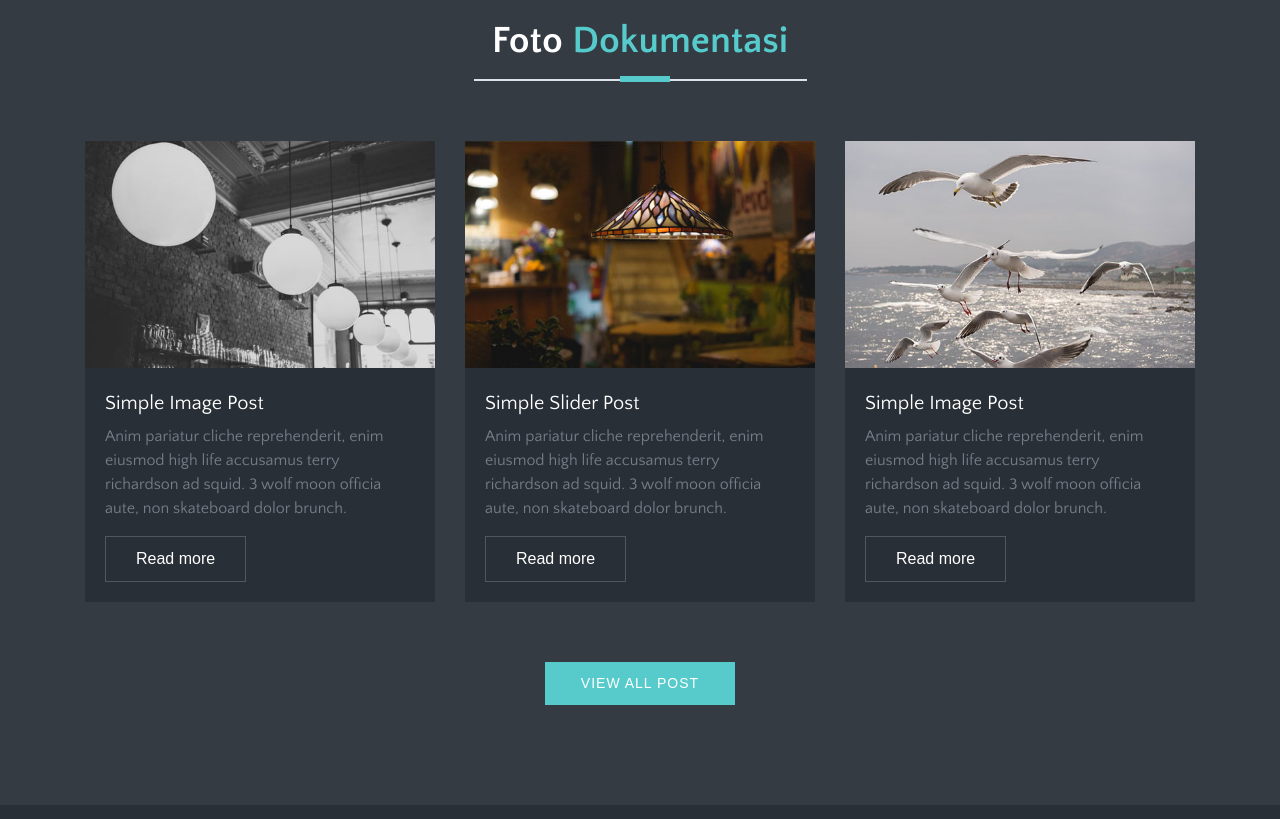
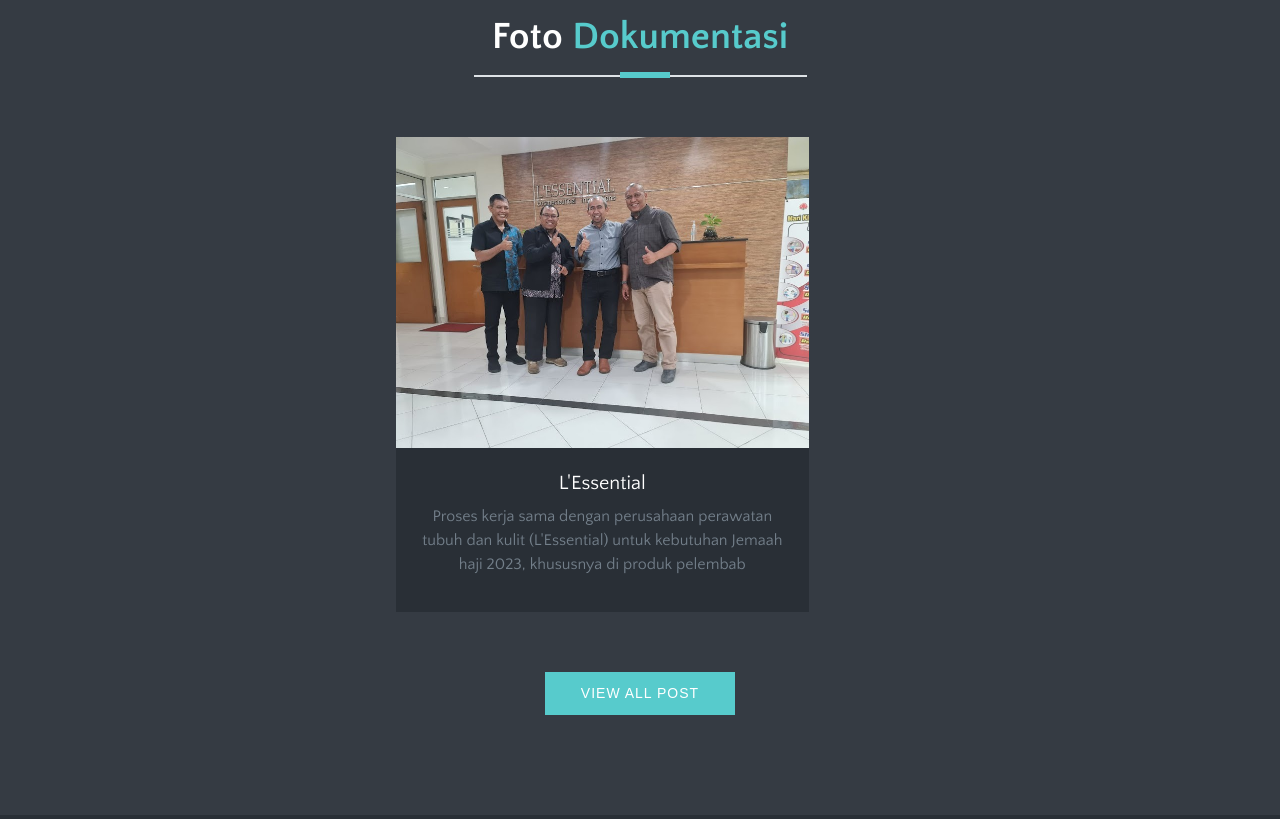
Before and after one commit to PT-Baron-Multi-Niaga/Company_Profile, a plain HTML site: page index.html in a window 1280 px wide. Shown: the part 5120-5939 px from the top of the page. Drawn offline with Linux system fonts and the light colour scheme; some packages are replaced by stand-ins of ours; files whose address does not match are found by name; a web font is replaced by a local one.

Commit message:
commit 24

```diff
--- a/css/style.css
+++ b/css/style.css
@@ -1286,6 +1286,7 @@
 
 .note .media-wrapper {
   border-bottom: 1px solid #4e595f;
+
 }
 
 .note .excerpt h3 {
--- a/index.html
+++ b/index.html
@@ -51,11 +51,7 @@
     position:absolute;
 }
 
-.img-foto{
-	width: 100%;
-     max-width: 450px;
-     height: auto;
-}
+
 </style>
 
 
@@ -429,11 +425,11 @@
 
 
 			<!-- team member -->
-			<div class="col-lg-4 col-md-6 wow fadeIn" data-wow-duration="500ms" data-wow-delay="400ms">
+			<div class="col-lg-4 col-md-6 wow fadeIn" data-wow-duration="300ms" data-wow-delay="400ms">
 				<div class="team-member" >
-					<div class="member-photo" >
+					<div class="member-photo">
 						<!-- member photo -->
-						<img class="img-foto" src="foto-bn.jpg" alt="Bambang Nugroho">
+						<img class="img-fluid" src="foto-bn.jpg" alt="Bambang Nugroho">
 						<!-- /member photo -->
 
 						<!-- member social profile -->
@@ -466,11 +462,11 @@
 			<!-- end team member -->
 
 			<!-- team member -->
-			<div class="col-lg-4 col-md-6 wow fadeIn" data-wow-duration="500ms" data-wow-delay="400ms">
+			<div class="col-lg-4 col-md-6 wow fadeIn" data-wow-duration="400ms" data-wow-delay="500ms">
 				<div class="team-member">
 					<div class="member-photo">
 						<!-- member photo -->
-						<img class="img-foto" src="foto-ir.jpg" alt="Irlansyah">
+						<img class="img-fluid" src="foto-ir.jpg" alt="Irlansyah">
 						<!-- /member photo -->
 
 						<!-- member social profile -->
@@ -505,7 +501,7 @@
 				<div class="team-member">
 					<div class="member-photo">
 						<!-- member photo -->
-						<img class="img-foto" src="foto-fm.jpg" alt="Fahmi Alamsyah N">
+						<img class="img-fluid" src="foto-fm.jpg" alt="Fahmi Alamsyah N">
 						<!-- /member photo -->
 
 						<!-- member social profile -->
@@ -521,7 +517,7 @@
 					</div>
 
 					<!-- member name & designation -->
-					<div class="member-meta">
+					<div class="member-meta" style="padding-bottom: 10px;">
 						<h4 class="h5">Fahmi Alamsyah Nugroho</h4>
 						<span>IT & Web Development</span>
 						<ul style="margin-left: 6px;">
@@ -556,65 +552,21 @@
 				</div>
 				<!-- /section title -->
 			</div>
-
+			<center>
 			<!-- single blog post -->
-			<article class="col-lg-4 col-md-6 wow fadeInUp" data-wow-duration="500ms">
+			<article class="col-lg-5 wow fadeInUp" data-wow-duration="500ms" data-wow-delay="400ms">
 				<div class="post-block">
 					<div class="media-wrapper">
-						<img src="images/blog/blog-post-1.jpg" alt="amazing caves coverimage" class="img-fluid">
+						<img src="dokumentasi1.jpeg" alt="amazing caves coverimage" class="img-fluid">
 					</div>
 					<div class="content">
-						<h3><a href="blog.html">Simple Image Post</a></h3>
-						<p>Anim pariatur cliche reprehenderit, enim eiusmod high life accusamus terry richardson ad squid. 3 wolf
-							moon officia aute, non skateboard dolor brunch.</p>
-						<a class="btn btn-transparent" href="blog-single.html">Read more</a>
-					</div>
-				</div>
-			</article>
-			<!-- /single blog post -->
-
-			<!-- single blog post -->
-			<article class="col-lg-4 col-md-6 wow fadeInUp" data-wow-duration="500ms" data-wow-delay="200ms">
-				<div class="post-block">
-					<div id="gallery-post" class="media-wrapper">
-						<div class="item">
-							<img src="images/blog/blog-post-1.jpg" alt="blog post" class="img-fluid">
-						</div>
-						<div class="item">
-							<img src="images/blog/blog-post-3.jpg" alt="blog post" class="img-fluid">
-						</div>
-						<div class="item">
-							<img src="images/blog/blog-post-2.jpg" alt="blog post | Meghna" class="img-fluid">
-						</div>
-					</div>
-
-					<div class="content">
-						<h3><a href="blog.html">Simple Slider Post</a></h3>
-						<p>Anim pariatur cliche reprehenderit, enim eiusmod high life accusamus terry richardson ad squid. 3 wolf
-							moon officia aute, non skateboard dolor brunch.</p>
-						<a class="btn btn-transparent" href="blog-single.html">Read more</a>
+						<h3><a href="dokumen.html">L'Essential</a></h3>
+						<p>Proses kerja sama dengan perusahaan perawatan tubuh dan kulit (L'Essential) untuk kebutuhan Jemaah haji 2023, khususnya di produk pelembab</p>
 					</div>
 				</div>
 			</article>
 			<!-- end single blog post -->
-
-			<!-- single blog post -->
-			<article class="col-lg-4 col-md-6 wow fadeInUp" data-wow-duration="500ms" data-wow-delay="400ms">
-				<div class="post-block">
-					<div class="media-wrapper">
-						<img src="images/blog/blog-post-6.jpg" alt="amazing caves coverimage" class="img-fluid">
-					</div>
-
-					<div class="content">
-						<h3><a href="blog.html">Simple Image Post</a></h3>
-						<p>Anim pariatur cliche reprehenderit, enim eiusmod high life accusamus terry richardson ad squid. 3 wolf
-							moon officia aute, non skateboard dolor brunch.</p>
-						<a class="btn btn-transparent" href="blog-single.html">Read more</a>
-					</div>
-				</div>
-			</article>
-			<!-- end single blog post -->
-
+			</center>
 			<div class="col-12">
 				<div class="all-post text-center">
 					<a class="btn btn-main" href="blog.html">View All Post</a>
```
Also changed, not shown: dokumentasi1.jpeg (added).
